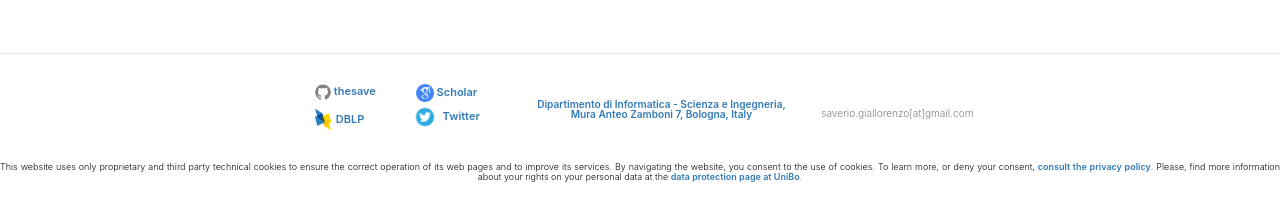
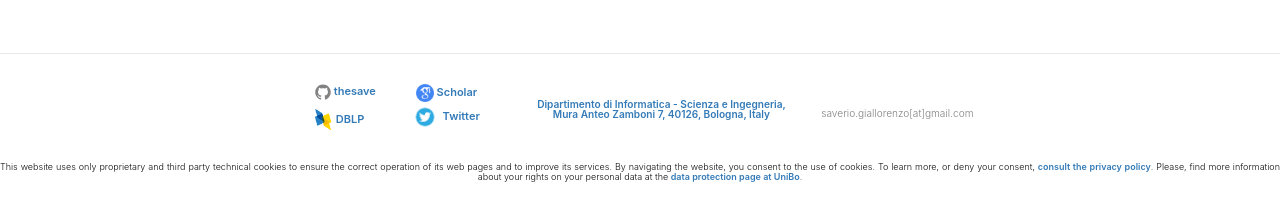
Before and after one commit to thesave/academic_website_, a Jekyll site: the page built from website/index.html, in a window 1280 px wide. Shown: the part 743-960 px from the top of the page. Built offline with Jekyll 4.4.1, drawn with Linux system fonts in a browser that asks for light colours.

Commit message:
Update footer.html

```diff
--- a/website/_includes/footer.html
+++ b/website/_includes/footer.html
@@ -52,7 +52,7 @@
 
       <div class="footer-col col-xs-5 text-center" style="margin-top:1.4em;">
         <ul class="contact-list">
-          <li><small><a href="https://www.unibo.it/uniboWeb/unibomappe/default.aspx?kml=%2fUniboWeb%2fStruct.kml%3fStrID%3d958&lang=en">Dipartimento di Informatica - Scienza e Ingegneria, Mura Anteo Zamboni 7, Bologna, Italy</a></small></li>
+          <li><small><a href="https://www.unibo.it/uniboWeb/unibomappe/default.aspx?kml=%2fUniboWeb%2fStruct.kml%3fStrID%3d958&lang=en">Dipartimento di Informatica - Scienza e Ingegneria, Mura Anteo Zamboni 7, 40126, Bologna, Italy</a></small></li>
         </ul>
       </div>
 
```
